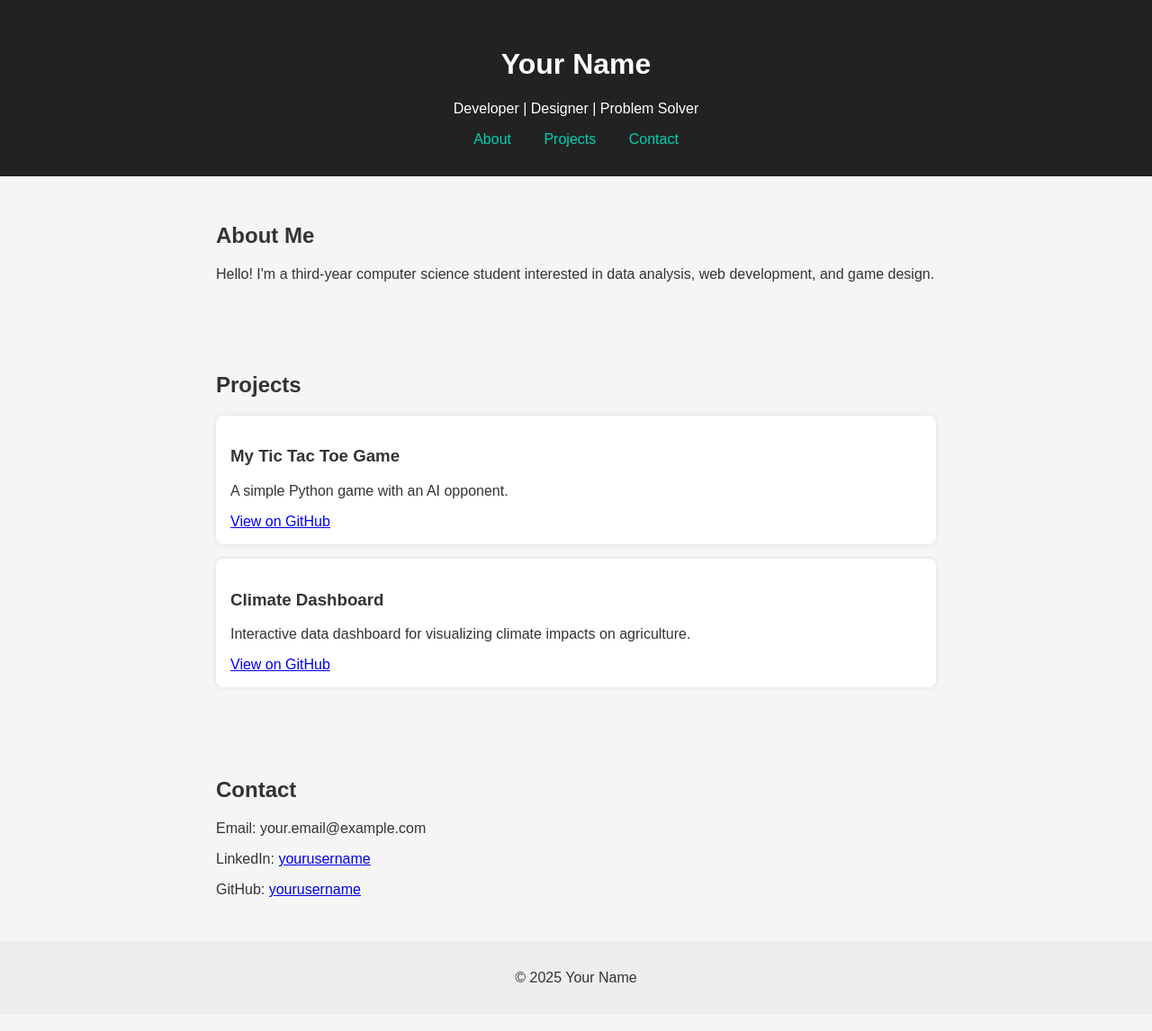
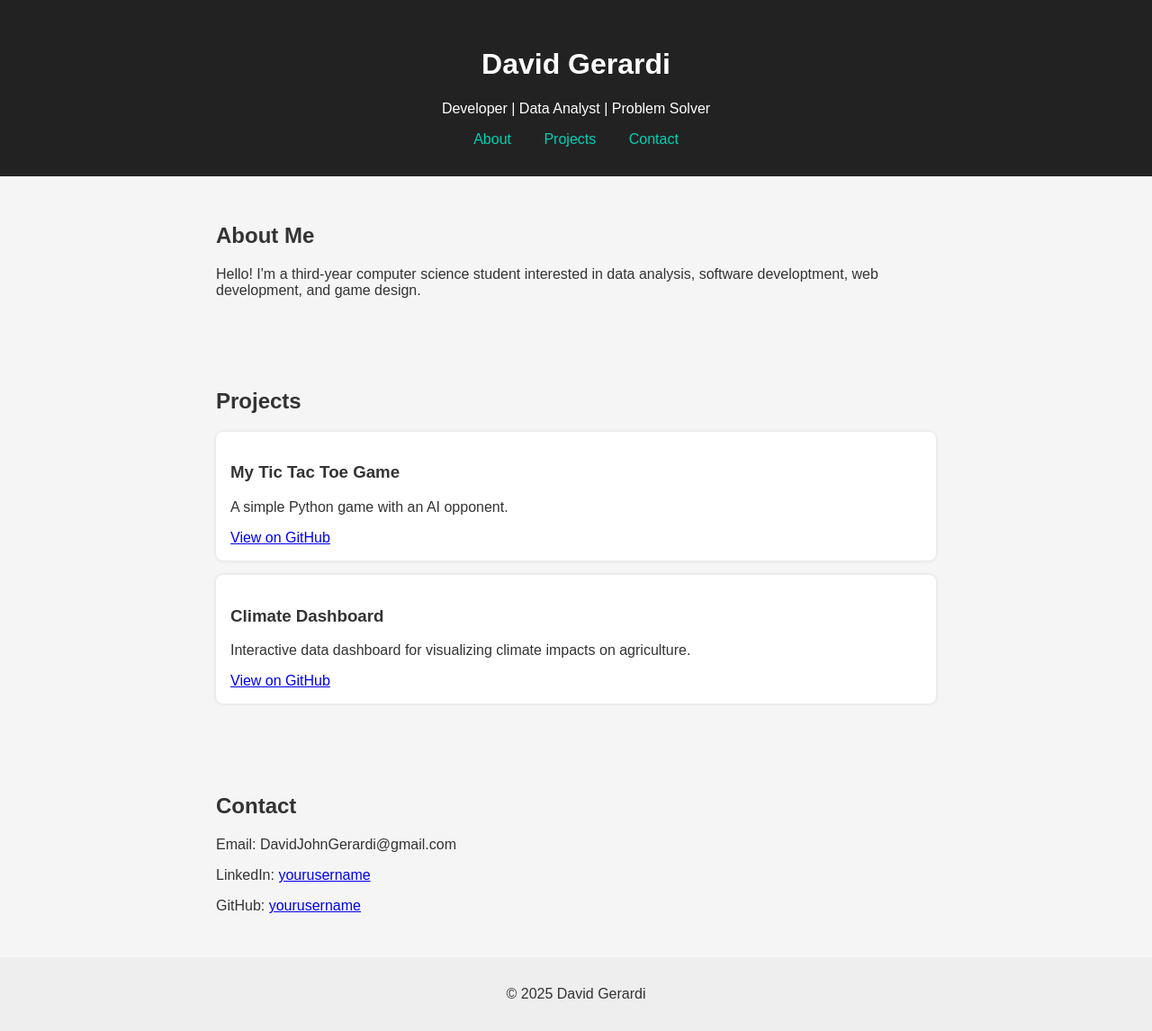
Before and after one commit to Cometslegacy/cometslegacy.github.io, a plain HTML site: page index.html in a window 1280 px wide. Shown: the whole page at 90% size. Drawn offline with Linux system fonts and the light colour scheme.

Commit message:
Minor updates

```diff
--- a/index.html
+++ b/index.html
@@ -3,13 +3,13 @@
 <head>
   <meta charset="UTF-8" />
   <meta name="viewport" content="width=device-width, initial-scale=1.0"/>
-  <title>Your Name - Portfolio</title>
+  <title>David Gerardi - Portfolio</title>
   <link rel="stylesheet" href="style.css" />
 </head>
 <body>
   <header>
-    <h1>Your Name</h1>
-    <p>Developer | Designer | Problem Solver</p>
+    <h1>David Gerardi</h1>
+    <p>Developer | Data Analyst | Problem Solver</p>
     <nav>
       <a href="#about">About</a>
       <a href="#projects">Projects</a>
@@ -19,7 +19,7 @@
 
   <section id="about">
     <h2>About Me</h2>
-    <p>Hello! I'm a third-year computer science student interested in data analysis, web development, and game design.</p>
+    <p>Hello! I'm a third-year computer science student interested in data analysis, software developtment, web development, and game design.</p>
   </section>
 
   <section id="projects">
@@ -38,13 +38,13 @@
 
   <section id="contact">
     <h2>Contact</h2>
-    <p>Email: your.email@example.com</p>
+    <p>Email: DavidJohnGerardi@gmail.com</p>
     <p>LinkedIn: <a href="https://linkedin.com/in/yourusername">yourusername</a></p>
     <p>GitHub: <a href="https://github.com/yourusername">yourusername</a></p>
   </section>
 
   <footer>
-    <p>© 2025 Your Name</p>
+    <p>© 2025 David Gerardi</p>
   </footer>
 </body>
 </html>
```
